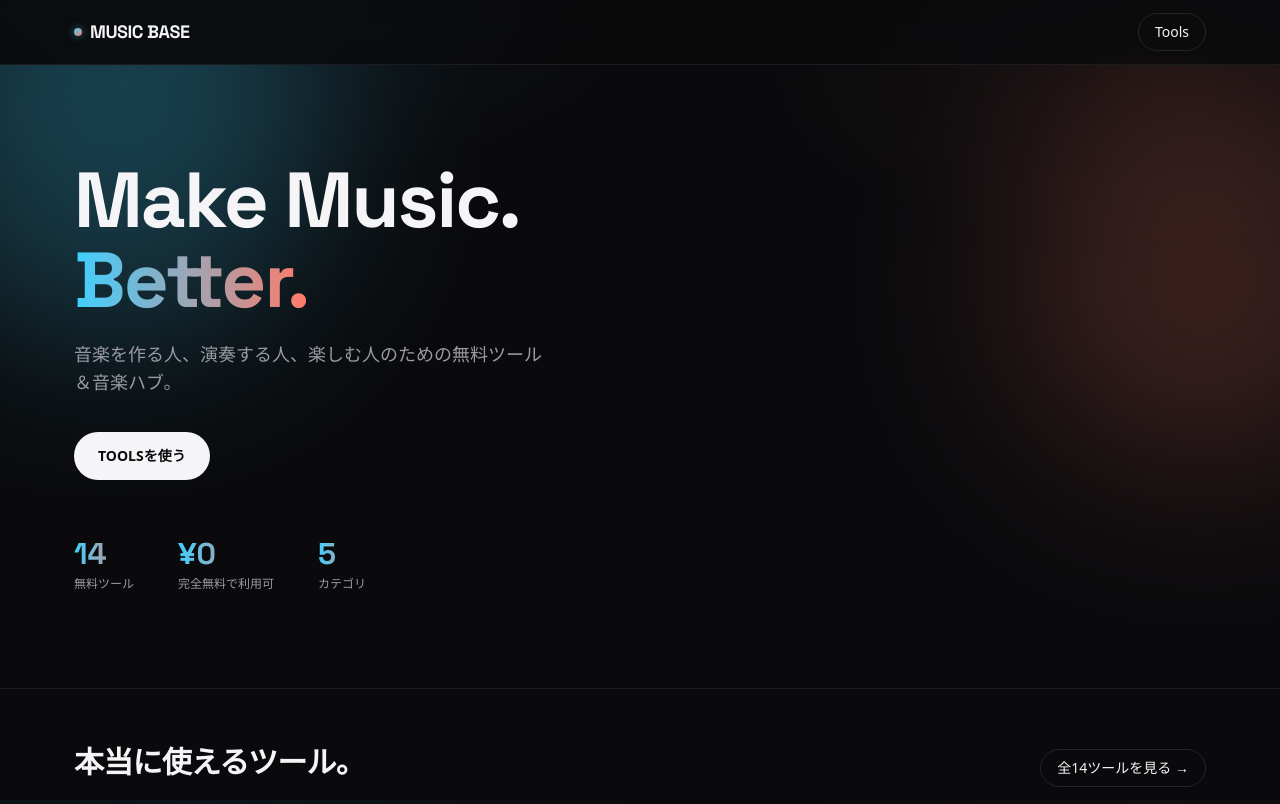
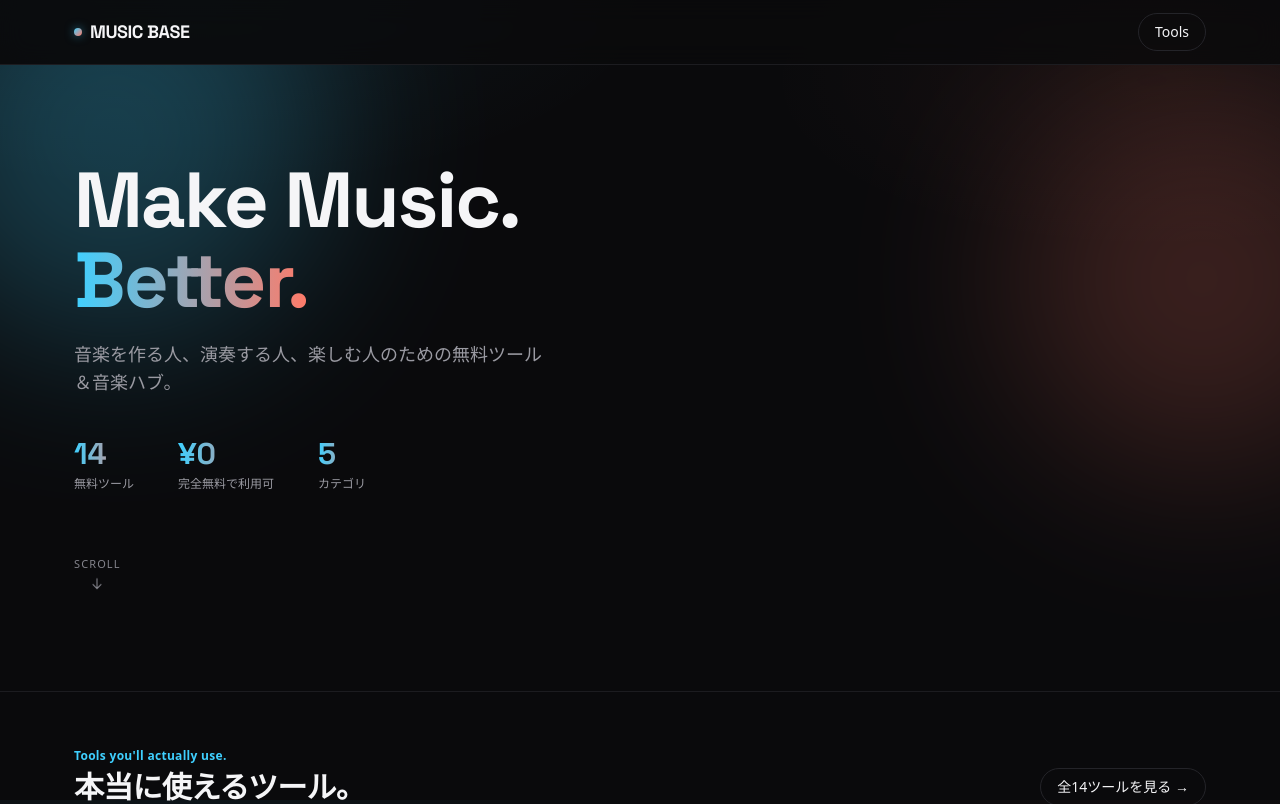
Before and after one commit to shownakasone/music-base, a Next.js app: page / in a window 1280 px wide. Shown: the top 804 px of the page. Built offline with nearby package versions, Linux system fonts and the light colour scheme.

Commit message:
Hero: remove redundant CTA button, add scroll cue; bilingual Tools section heading

```diff
--- a/app/page.tsx
+++ b/app/page.tsx
@@ -20,12 +20,7 @@ export default function HomePage() {
           <p className="mt-5 max-w-[480px] text-lg text-textDim">
             音楽を作る人、演奏する人、楽しむ人のための無料ツール＆音楽ハブ。
           </p>
-          <div className="mt-9 flex flex-wrap gap-3.5">
-            <Link href="/tools" className="rounded-full bg-text px-6 py-3.5 text-sm font-semibold text-bg transition-transform hover:-translate-y-0.5 hover:bg-accent">
-              TOOLSを使う
-            </Link>
-          </div>
-          <div className="mt-14 flex flex-wrap gap-11">
+          <div className="mt-10 flex flex-wrap gap-11">
             {[['14', '無料ツール'], ['¥0', '完全無料で利用可'], ['5', 'カテゴリ']].map(([num, label]) => (
               <div key={label}>
                 <div className="font-disp text-3xl font-bold bg-gradient-to-r from-accent to-accent2 bg-clip-text text-transparent">{num}</div>
@@ -33,13 +28,25 @@ export default function HomePage() {
               </div>
             ))}
           </div>
+          <a
+            href="#tools-anchor"
+            className="mt-16 inline-flex flex-col items-center gap-1.5 text-[11px] uppercase tracking-widest text-textFaint transition-colors hover:text-accent"
+          >
+            <span>Scroll</span>
+            <svg viewBox="0 0 24 24" fill="none" stroke="currentColor" strokeWidth={1.6} strokeLinecap="round" className="h-4 w-4 animate-bounce">
+              <path d="M12 4v14M6 13l6 6 6-6" />
+            </svg>
+          </a>
         </div>
       </section>
 
-      <section className="border-t border-borderSoft py-14">
+      <section id="tools-anchor" className="scroll-mt-20 border-t border-borderSoft py-14">
         <div className="mx-auto max-w-[1180px] px-6">
-          <div className="mb-7 flex flex-wrap items-baseline justify-between gap-2.5">
-            <h2 className="font-disp text-3xl font-semibold tracking-tight">本当に使えるツール。</h2>
+          <div className="mb-7 flex flex-wrap items-end justify-between gap-2.5">
+            <div>
+              <div className="mb-1.5 text-xs font-semibold tracking-wide text-accent">Tools you&apos;ll actually use.</div>
+              <h2 className="font-disp text-3xl font-semibold tracking-tight">本当に使えるツール。</h2>
+            </div>
             <Link href="/tools" className="rounded-full border border-border px-4 py-2 text-sm transition-colors hover:border-accent2 hover:text-accent2">
               全{TOOLS.length}ツールを見る →
             </Link>
```
